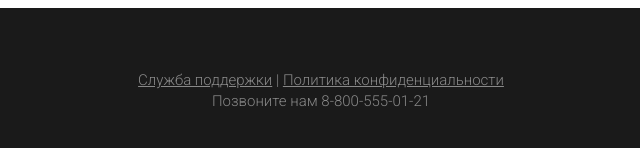
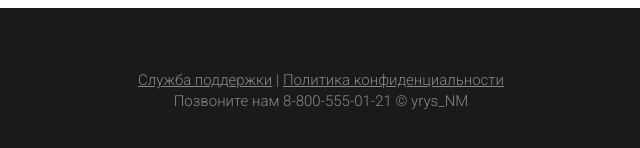
Before and after one commit to yrysNM/Web_Templates, a plain HTML site: page practice1OWordPresss/index.html in a window 1280 px wide. Shown: the part 3769-3917 px from the top of the page, 319-959 px from the left. Drawn offline with nearby package versions, Linux system fonts and the light colour scheme.

Commit message:
added some texts💬

```diff
--- a/practice1OWordPresss/index.html
+++ b/practice1OWordPresss/index.html
@@ -167,6 +167,7 @@
            <a href="#"> Служба поддержки</a> |  <a href="#">Политика конфиденциальности</a>
           <br>
            Позвоните нам 8-800-555-01-21
+           © yrys_NM
         </div>
     </footer>
 </body>
```
